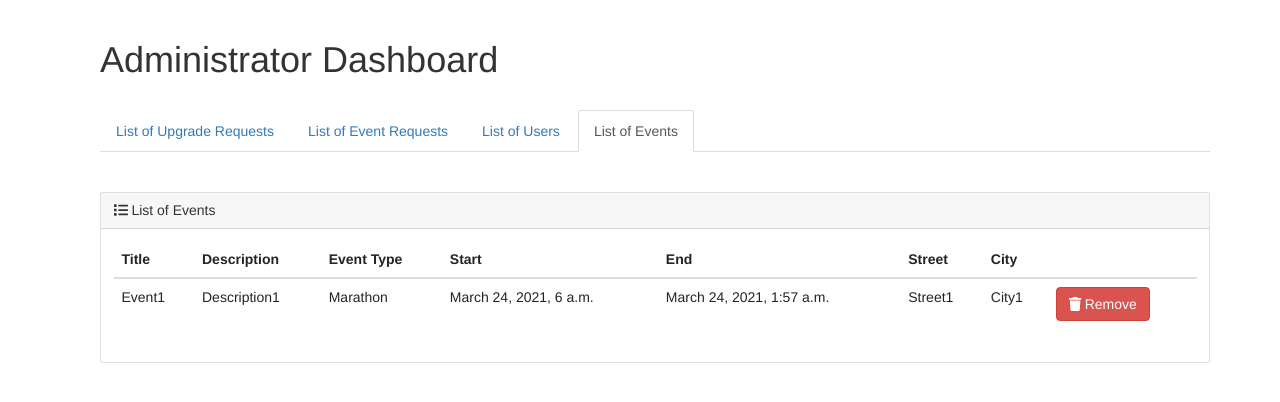
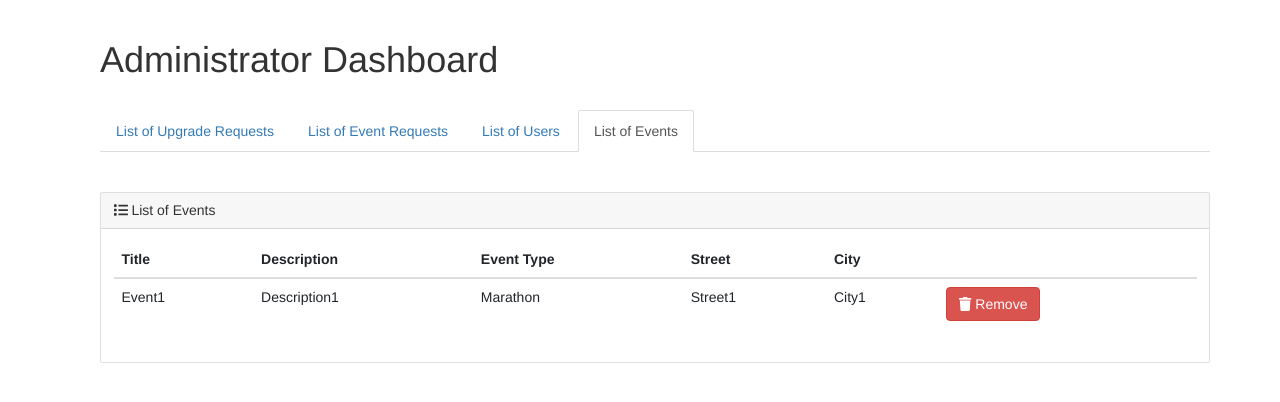
Before and after one commit to wylenjoan/group1-metro-events, a Django app: template metro_events/app/templates/administrator.html in a window 1280 px wide, after a click on "List of Events". Shown: the part 62-464 px from the top of the page. Run offline with Django 3.2, Linux system fonts and the light colour scheme; the template is opened without the code that fills it: values that come from a table or form of the project are taken from there, others are empty; data comes from the database, SQL or seed files in the repository; both versions use the stored data as it was before the commit; some libraries are stand-ins or nearby versions.

Commit message:
Remove Start and End Datetime for Event

```diff
--- a/metro_events/app/models.py
+++ b/metro_events/app/models.py
@@ -39,8 +39,8 @@ class Event(models.Model):
     title = models.CharField(max_length = 128, default = "", blank = True, null = True)
     description = models.CharField(max_length = 255, default = "", blank = True, null = True)
     event_type  = models.CharField(max_length = 128, default = "", blank = True, null = True)
-    start_datetime = models.DateTimeField(default = timezone.now)
-    end_datetime = models.DateTimeField(default = timezone.now)
+    # start_datetime = models.DateTimeField(default = timezone.now)
+    # end_datetime = models.DateTimeField(default = timezone.now)
     is_approved = models.BooleanField(default=False)
     upvotes_count = models.IntegerField(default = 0)
     street = models.CharField(max_length = 128, default = "", blank = True, null = True)
--- a/metro_events/app/templates/administrator.html
+++ b/metro_events/app/templates/administrator.html
@@ -139,8 +139,8 @@
                               <th>Title</th>
                               <th>Description</th>
                               <th>Event Type</th>
-                              <th>Start</th>
-                              <th>End</th>
+                              <!-- <th>Start</th>
+                              <th>End</th> -->
                               <th>Street</th>
                               <th>City</th>
                               <th></th>
@@ -152,8 +152,8 @@
                               <td>{{event.title}}</td>
                               <td>{{event.description}}</td>
                               <td>{{event.event_type}}</td>
-                              <td>{{event.start_datetime}}</td>
-                              <td>{{event.end_datetime}}</td>
+                              <!-- <td>{{event.start_datetime}}</td>
+                              <td>{{event.end_datetime}}</td> -->
                               <td>{{event.street}}</td>
                               <td>{{event.city}}</td>
                               <td>
```
Also changed, not shown: metro_events/app/templates/organizer.html (+18 -5 lines), metro_events/app/templates/user.html (+4 -4 lines), metro_events/app/migrations/0004_auto_20210324_1613.py (added), metro_events/db.sqlite3.
